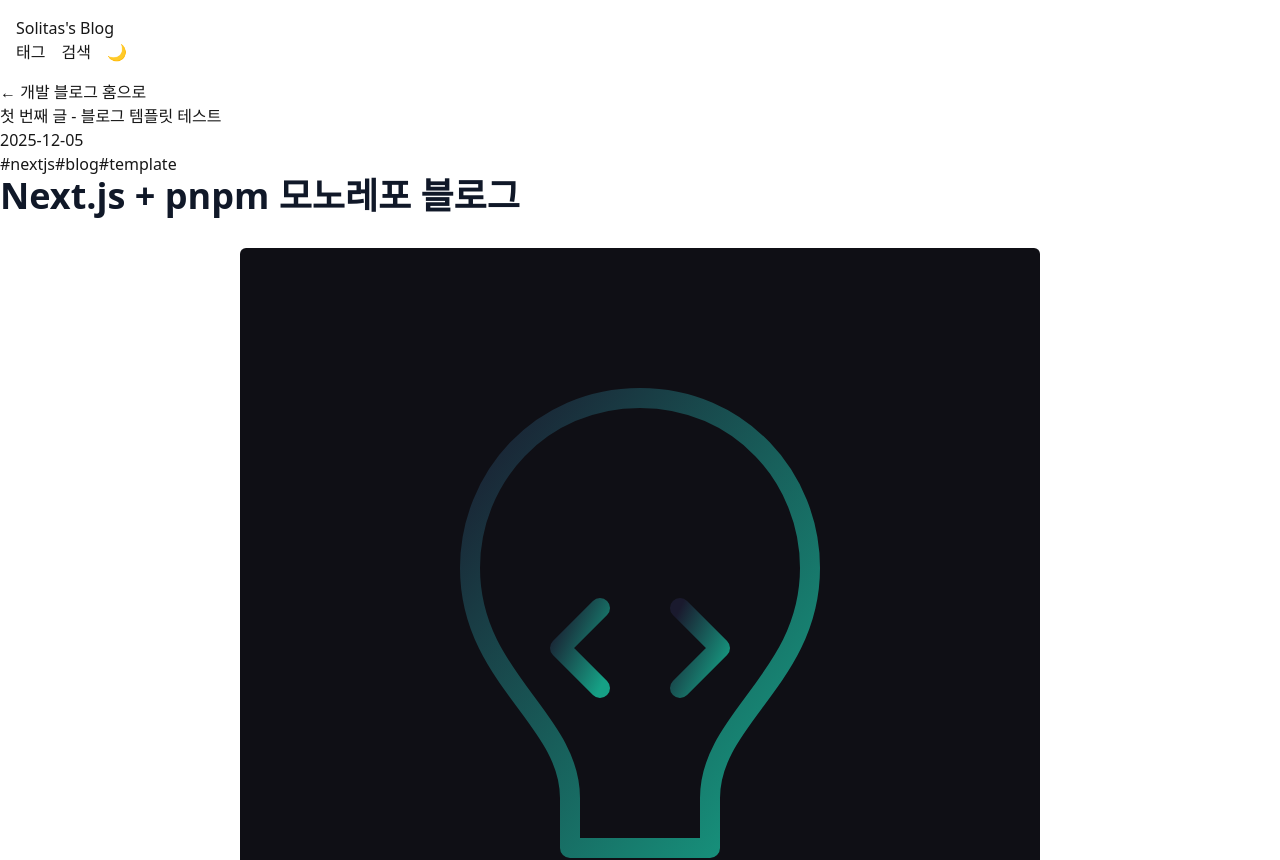
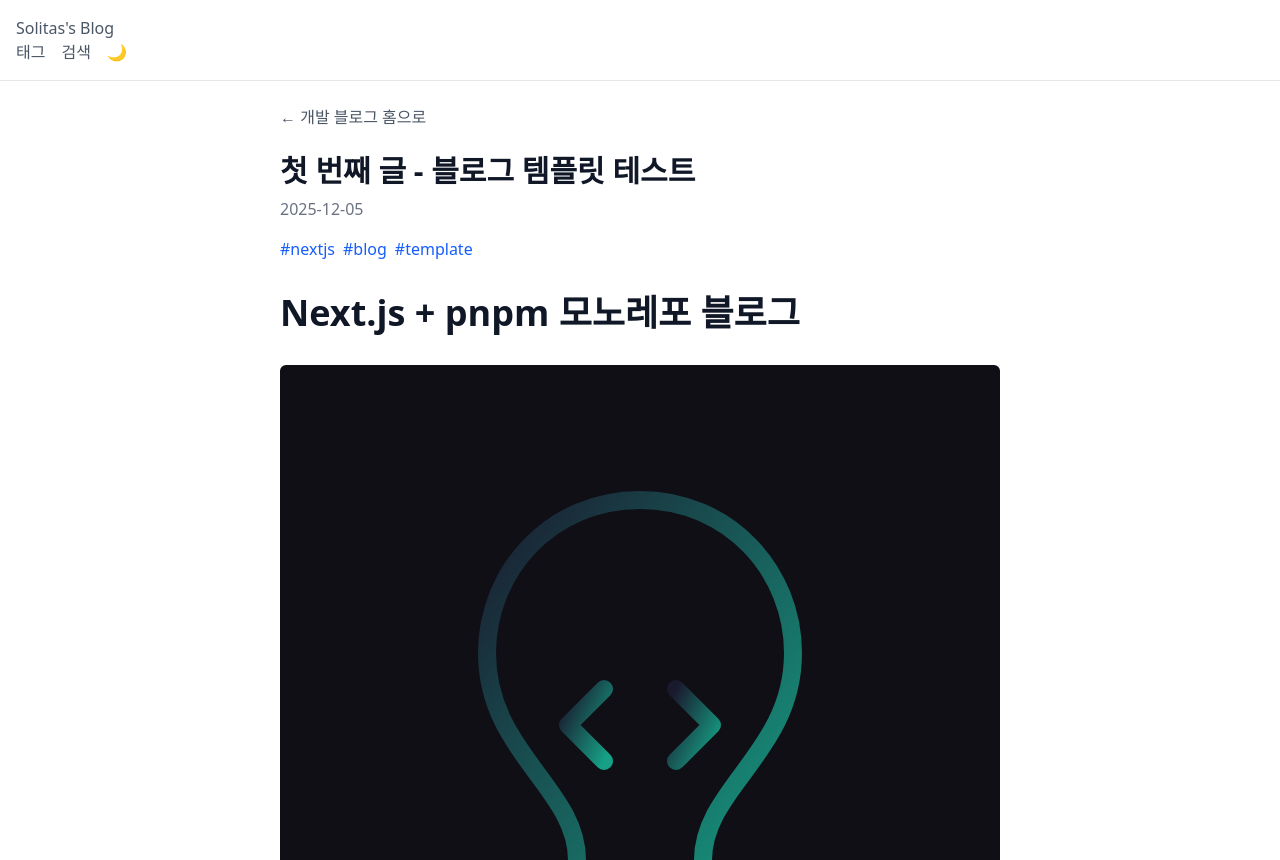
Before and after one commit to solitasroh/web-blog, a Next.js app in the folder apps/blog/: page /posts/first-post in a window 1280 px wide. Shown: the top 860 px of the page. Built offline with nearby package versions, Linux system fonts and the light colour scheme.

Commit message:
feat: UI/UX 개선 및 다크 모드 스타일 적용

```diff
--- a/apps/blog/app/layout.tsx
+++ b/apps/blog/app/layout.tsx
@@ -40,13 +40,28 @@ export default function RootLayout({
       <body
         className={`${geistSans.variable} ${geistMono.variable} ${pretendard.variable} antialiased`}
       >
-        <header className="flex justify-between items-center p-4">
+        <header className="flex justify-between items-center p-4 border-b border-gray-200 dark:border-gray-700">
           <div>
-            <Link href="/">Solitas's Blog</Link>
+            <Link
+              href="/"
+              className="text-gray-600 dark:text-gray-300 hover:text-blue-600 dark:hover:text-blue-400"
+            >
+              Solitas's Blog
+            </Link>
 
             <nav className="flex items-center gap-4">
-              <Link href="/tags">태그</Link>
-              <Link href="/search">검색</Link>
+              <Link
+                href="/tags"
+                className="text-gray-600 dark:text-gray-300 hover:text-blue-600 dark:hover:text-blue-400"
+              >
+                태그
+              </Link>
+              <Link
+                href="/search"
+                className="text-gray-600 dark:text-gray-300 hover:text-blue-600 dark:hover:text-blue-400"
+              >
+                검색
+              </Link>
               <ThemeToggle /> {/* ← 여기 */}
             </nav>
           </div>
--- a/apps/blog/app/page.tsx
+++ b/apps/blog/app/page.tsx
@@ -5,8 +5,8 @@ import { getAllPosts } from "../lib/posts";
 export default function HomePage() {
   const posts = getAllPosts();
   return (
-    <main>
-      <header className="flex items-center gap-4">
+    <main className="max-w-3xl mx-auto p-6">
+      <header className="flex items-center gap-4 mb-8">
         <Image
           src="/tech_blog_logo.svg"
           alt="Tech Blog Logo"
@@ -15,23 +15,41 @@ export default function HomePage() {
           priority
         />
         <div>
-          <h1> 개발 블로그 </h1>
-          <p> Next.js · pnpm · 모노레포 · 임베디드 삽질 기록 저장소</p>
-          <Link href="/search">검색</Link>
+          <h1 className="text-2xl font-bold text-gray-900 dark:text-gray-100">
+            개발 블로그
+          </h1>
+          <p className="text-gray-600 dark:text-gray-400">
+            Next.js · pnpm · 모노레포 · 임베디드 삽질 기록 저장소
+          </p>
         </div>
       </header>
       <section>
-        <h2>최근 글</h2>
+        <h2 className="text-xl font-semibold text-gray-900 dark:text-gray-100 mb-4">
+          최근 글
+        </h2>
         {posts.length === 0 && <p>게시물이 없습니다.</p>}
-        <ul>
+        <ul className="space-y-4">
           {posts.map((post) => (
-            <li key={post.slug}>
-              <Link href={`/posts/${post.slug}`}>{post.title}</Link>
+            <li
+              key={post.slug}
+              className="p-4 rounded-lg border border-gray-200 dark:border-gray-700 bg-white dark:bg-gray-800"
+            >
+              <Link
+                href={`/posts/${post.slug}`}
+                className="text-lg font-medium text-gray-900 dark:text-gray-100 hover:text-blue-600 dark:hover:text-blue-400"
+              >
+                {post.title}
+              </Link>
               <div>{post.date}</div>
               {post.tags.length > 0 && (
-                <div>
+                <div className="flex gap-2 mt-2">
                   {post.tags.map((tag) => (
-                    <span key={tag}>{tag}</span>
+                    <span
+                      key={tag}
+                      className="px-2 py-1 text-xs rounded bg-gray-100 dark:bg-gray-700 text-gray-600 dark:text-gray-300"
+                    >
+                      {tag}
+                    </span>
                   ))}
                 </div>
               )}
@@ -39,9 +57,14 @@ export default function HomePage() {
           ))}
         </ul>
       </section>
-      <section>
+      <section className="flex gap-2 py-2">
         <h3>
-          <Link href="/subscribe">구독하기</Link>
+          <Link
+            href="/subscribe"
+            className="text-sm text-gray-700 dark:text-gray-300 hover:text-blue-600 dark:hover:text-blue-400"
+          >
+            구독하기
+          </Link>
         </h3>
       </section>
     </main>
--- a/apps/blog/app/posts/[slug]/page.tsx
+++ b/apps/blog/app/posts/[slug]/page.tsx
@@ -37,19 +37,32 @@ export default async function PostPage({ params }: { params: Params }) {
     .default;
 
   return (
-    <main>
-      <nav>
-        <Link href="/">← 개발 블로그 홈으로</Link>
+    <main className="max-w-3xl mx-auto p-6">
+      <nav className="mb-6">
+        <Link
+          href="/"
+          className="text-gray-600 dark:text-gray-400 hover:text-blue-600 dark:hover:text-blue-400"
+        >
+          ← 개발 블로그 홈으로
+        </Link>
       </nav>
       <article>
-        <header>
-          <h1>{metadata.title}</h1>
-          <div>{metadata.date}</div>
+        <header className="mb-8">
+          <h1 className="text-3xl font-bold text-gray-900 dark:text-gray-100 mb-2">
+            {metadata.title}
+          </h1>
+          <div className="text-gray-500 dark:text-gray-400 mb-4">
+            {metadata.date}
+          </div>
           {metadata.tags.length > 0 && (
-            <div>
+            <div className="flex gap-2">
               {metadata.tags.map((tag) => (
                 <span key={tag}>
-                  <Link href={`/tags/${tag}`} key={tag} className="tag-link">
+                  <Link
+                    href={`/tags/${tag}`}
+                    key={tag}
+                    className="text-blue-600 dark:text-blue-400 hover:underline"
+                  >
                     #{tag}
                   </Link>
                 </span>
--- a/apps/blog/app/search/page.tsx
+++ b/apps/blog/app/search/page.tsx
@@ -16,24 +16,50 @@ export default async function SearchPage({
     : posts;
 
   return (
-    <main>
-      <form>
-        <input name="q" defaultValue={q || ""} />
-        <button type="submit">Search</button>
+    <main className="max-w-3xl mx-auto p-6">
+      <h1 className="text-2xl font-bold text-gray-900 dark:text-gray-100 mb-6">
+        검색
+      </h1>
+      <form className="mb-6">
+        <div className="flex gap-2">
+          <input
+            name="q"
+            defaultValue={q || ""}
+            className="flex-1 px-4 py-2 border border-gray-300 dark:border-gray-600 rounded-lg bg-white dark:bg-gray-800 text-gray-900 dark:text-gray-100 focus:outline-none focus:ring-2 focus:ring-blue-500"
+          />
+          <button
+            type="submit"
+            className="px-4 py-2 bg-blue-600 text-white rounded-lg hover:bg-blue-700"
+          >
+            Search
+          </button>
+        </div>
       </form>
       {filtered.length > 0 ? (
         <div>
-          <ul>
+          <ul className="space-y-4">
             {filtered.map((post) => (
-              <li key={post.slug}>
-                <Link href={`/posts/${post.slug}`}>{post.title}</Link>
-                <div>{post.date}</div>
+              <li
+                key={post.slug}
+                className="p-4 rounded-lg border border-gray-200 dark:border-gray-700 bg-white dark:bg-gray-800"
+              >
+                <Link
+                  href={`/posts/${post.slug}`}
+                  className="text-lg font-medium text-gray-900 dark:text-gray-100 hover:text-blue-600 dark:hover:text-blue-400"
+                >
+                  {post.title}
+                </Link>
+                <div className="text-sm text-gray-500 dark:text-gray-400 mt-1">
+                  {post.date}
+                </div>
               </li>
             ))}
           </ul>
         </div>
       ) : q ? (
-        <p>검색 결과가 없습니다.</p>
+        <p className="text-gray-600 dark:text-gray-400">
+          검색 결과가 없습니다.
+        </p>
       ) : null}
     </main>
   );
--- a/apps/blog/app/subscribe/page.tsx
+++ b/apps/blog/app/subscribe/page.tsx
@@ -6,13 +6,15 @@ export default function SubscribePage() {
   const [state, formAction] = useActionState(subscribe, null);
 
   return (
-    <main className="max-w-2xl mx-auto p-4">
-      <h1 className="text-2xl font-bold mb-4">Subscribe to our Newsletter</h1>
+    <main className="max-w-2xl mx-auto p-6">
+      <h1 className="text-2xl font-bold text-gray-900 dark:text-gray-100 mb-4">
+        뉴스레터 구독
+      </h1>
       <form action={formAction} className="flex flex-col space-y-4">
         <div>
           <label
             htmlFor="email"
-            className="block text-sm font-medium text-gray-700"
+            className="block text-sm font-medium text-gray-700 dark:text-gray-300"
           >
             Email Address
           </label>
@@ -21,7 +23,8 @@ export default function SubscribePage() {
             id="email"
             name="email"
             required
-            className="mt-1 block w-full px-3 py-2 border border-gray-300 rounded-md shadow-sm focus:outline-none focus:ring-indigo-500 focus:border-indigo-500 sm:text-sm"
+            className="mt-1 block w-full px-3 py-2 border border-gray-300 dark:border-gray-600 bg-white dark:bg-gray-800 text-gray-900 dark:text-gray-100
+             rounded-md shadow-sm focus:outline-none focus:ring-indigo-500 focus:border-indigo-500 sm:text-sm"
           />
         </div>
         <button
--- a/apps/blog/app/tags/[tag]/page.tsx
+++ b/apps/blog/app/tags/[tag]/page.tsx
@@ -21,19 +21,35 @@ export default async function TagPage({ params }: { params: Params }) {
   const posts = getPostsByTag(tag);
 
   if (posts.length === 0) {
-    return <div>해당 태그를 가진 포스트가 없습니다</div>;
+    return (
+      <main className="max-w-3xl mx-auto p-6">
+        <p className="text-gray-600 dark:text-gray-400">
+          해당 태그를 가진 포스트가 없습니다
+        </p>
+      </main>
+    );
   }
 
   return (
-    <div>
-      <h1>태그: {tag}</h1>
-      <ul>
+    <main className="max-w-3xl mx-auto p-6">
+      <h1 className="text-2xl font-bold text-gray-900 dark:text-gray-100 mb-6">
+        태그: {tag}
+      </h1>
+      <ul className="space-y-4">
         {posts.map((post) => (
-          <li key={post.slug}>
-            <Link href={`/posts/${post.slug}`}>{post.title}</Link>
+          <li
+            key={post.slug}
+            className="p-4 rounded-lg border border-gray-200 dark:border-gray-700 bg-white dark:bg-gray-800"
+          >
+            <Link
+              href={`/posts/${post.slug}`}
+              className="text-lg font-medium text-gray-900 dark:text-gray-100 hover:text-blue-600 dark:hover:text-blue-400"
+            >
+              {post.title}
+            </Link>
           </li>
         ))}
       </ul>
-    </div>
+    </main>
   );
 }
```
Also changed, not shown: 1 other file (tests, documents, lock files or other folders).
